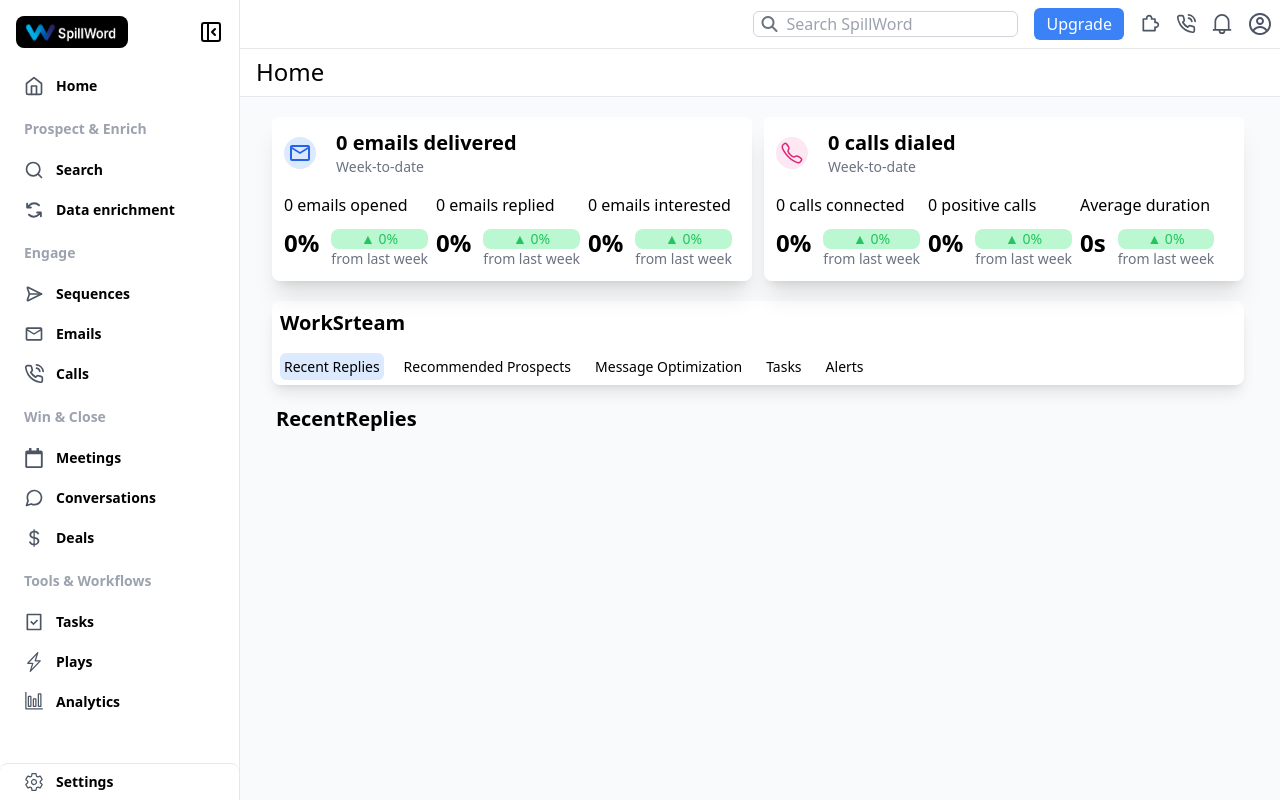
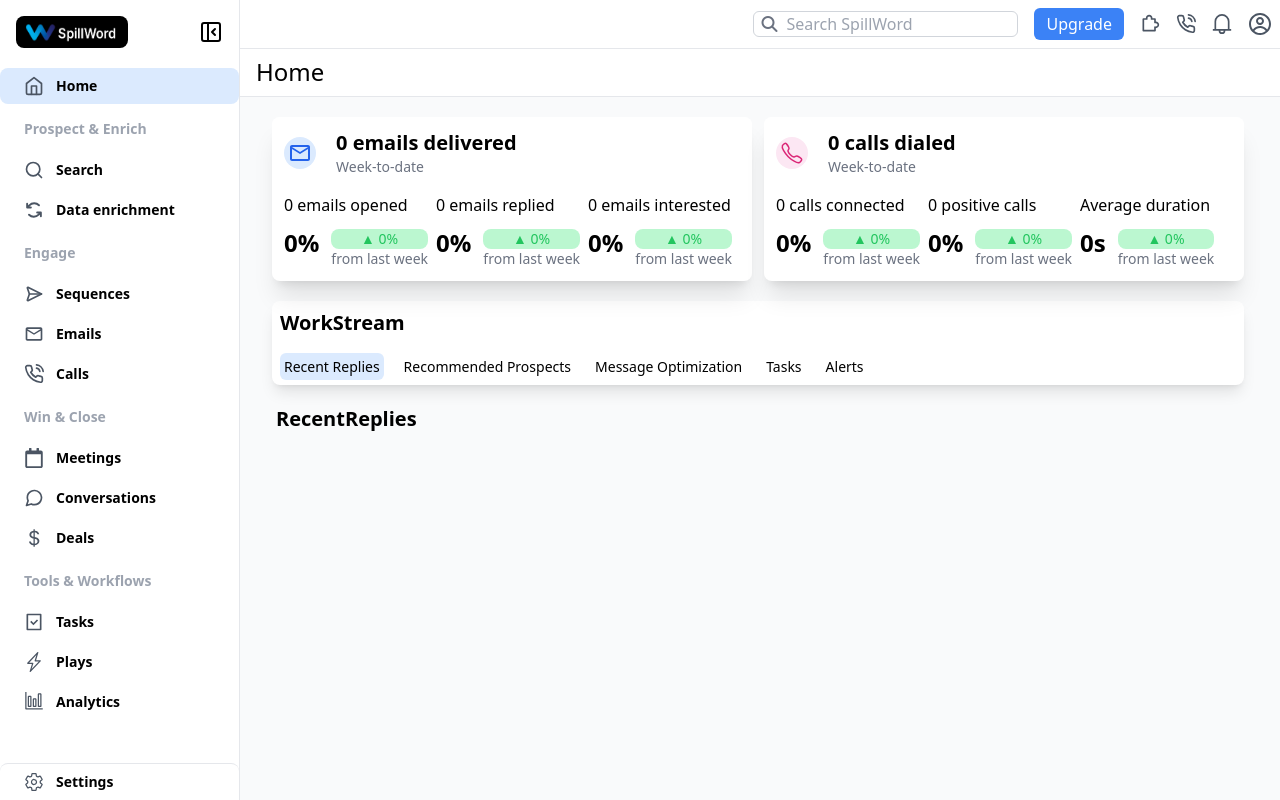
Before and after one commit to zainishfaq/Apollo, a React (Vite) app in the folder Frontend/: page /Home/RecentReplies in a window 1280 px wide. Built offline with nearby package versions, Linux system fonts and the light colour scheme.

Commit message:
Imrove Some CSS in CRM

```diff
--- a/Frontend/src/components/Home.jsx
+++ b/Frontend/src/components/Home.jsx
@@ -137,7 +137,7 @@ function Home() {
 
       <div className={`text-2xl font-medium shadow-lg rounded-lg bg-white text-black mt-5  ${isCollapsed ? "ml-16" : "ml-64"} ${isCollapsed ? "mr-2" : "mr-5"}   p-3  px-2 py-2 z-50`}>
         <h3 className="mb-5 text-xl font-semibold">
-            WorkSrteam
+            WorkStream
         </h3>
          <ul className="flex flex-row text-sm gap-4">
           <li>
--- a/Frontend/src/components/Sidebar.jsx
+++ b/Frontend/src/components/Sidebar.jsx
@@ -37,7 +37,7 @@ const Sidebar = () => {
             <Divider />
             <ul className={`flex flex-col mt-3 gap-y-1 flex-grow overflow-y-auto ${isCollapsed ? 'h-full' : 'scrollbar'}`}>
                 <NavLink to='/Home/RecentReplies' className="flex items-center">
-                    <li className={`px-${isCollapsed ? '4' : '6'} py-2 px-2 rounded-lg hover:bg-gray-300 flex items-center cursor-pointer w-full ${location.pathname === '/' ? 'bg-blue-100' : ''}`}>
+                    <li className={`px-${isCollapsed ? '4' : '6'} py-2 px-2 rounded-lg hover:bg-gray-300 flex items-center cursor-pointer w-full ${location.pathname === '/Home/RecentReplies' ? 'bg-blue-100' : ''}`}>
                         <LuHome className="text-gray-600 mr-3" style={{ width: ICON_SIZE, height: ICON_SIZE, minWidth: ICON_SIZE }} />
                         <span className={`transition-all duration-300 text-sm font-semibold ${isCollapsed ? 'hidden' : ''}`}>Home</span>
                     </li>
--- a/Frontend/src/pages/DataEnrichment/CRM.jsx
+++ b/Frontend/src/pages/DataEnrichment/CRM.jsx
@@ -17,7 +17,7 @@ function CRM() {
 
       <div className={`flex justify-center items-center gap-5  ${isCollapsed ? "-ml-36" : "ml-5"} ${isCollapsed ? "mr-7" : "mr-5"} mt-10 rounded-lg shadow-lg`}>
         <div className='w-1/2 bg-white p-6 rounded-lg shadow-md flex flex-col items-center'>
-          <img src={Sale} alt="Salesforce" className='w-18 h-16 mb-4 rounded-lg'/>
+          <img src={Sale} alt="Salesforce" className='w-20 h-16 mb-4 rounded-lg'/>
           <div className='font-semibold text-xl mt-5 mb-2'>Connect Salesforce</div>
           <p className='text-center text-gray-500 mb-4'>
             Connect SpillWord to a Salesforce admin and begin enriching your records.
@@ -28,7 +28,7 @@ function CRM() {
         </div>
 
         <div className='w-1/2 bg-white p-6 rounded-lg shadow-md flex flex-col items-center'>
-          <img src={HubSpot} alt="Hubspot" className='w-18 h-16 mb-4 rounded-lg'/>
+          <img src={HubSpot} alt="Hubspot" className='w-20 h-16 mb-4 rounded-lg'/>
           <div className='font-semibold text-xl mt-5 mb-2'>Connect Hubspot</div>
           <p className='text-center text-gray-500 mb-4'>
             Connect SpillWord to a Hubspot admin and begin enriching your records.
```
